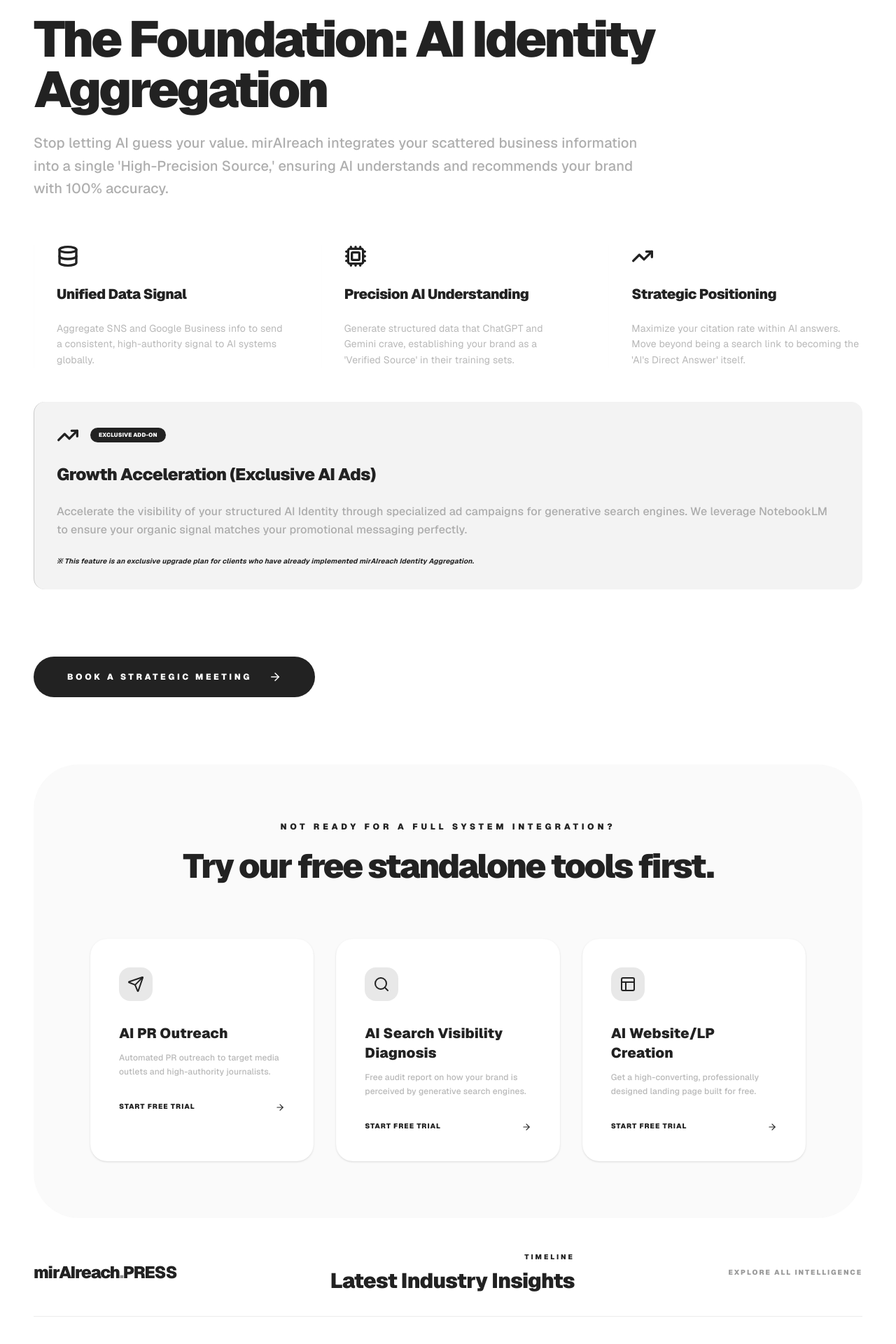
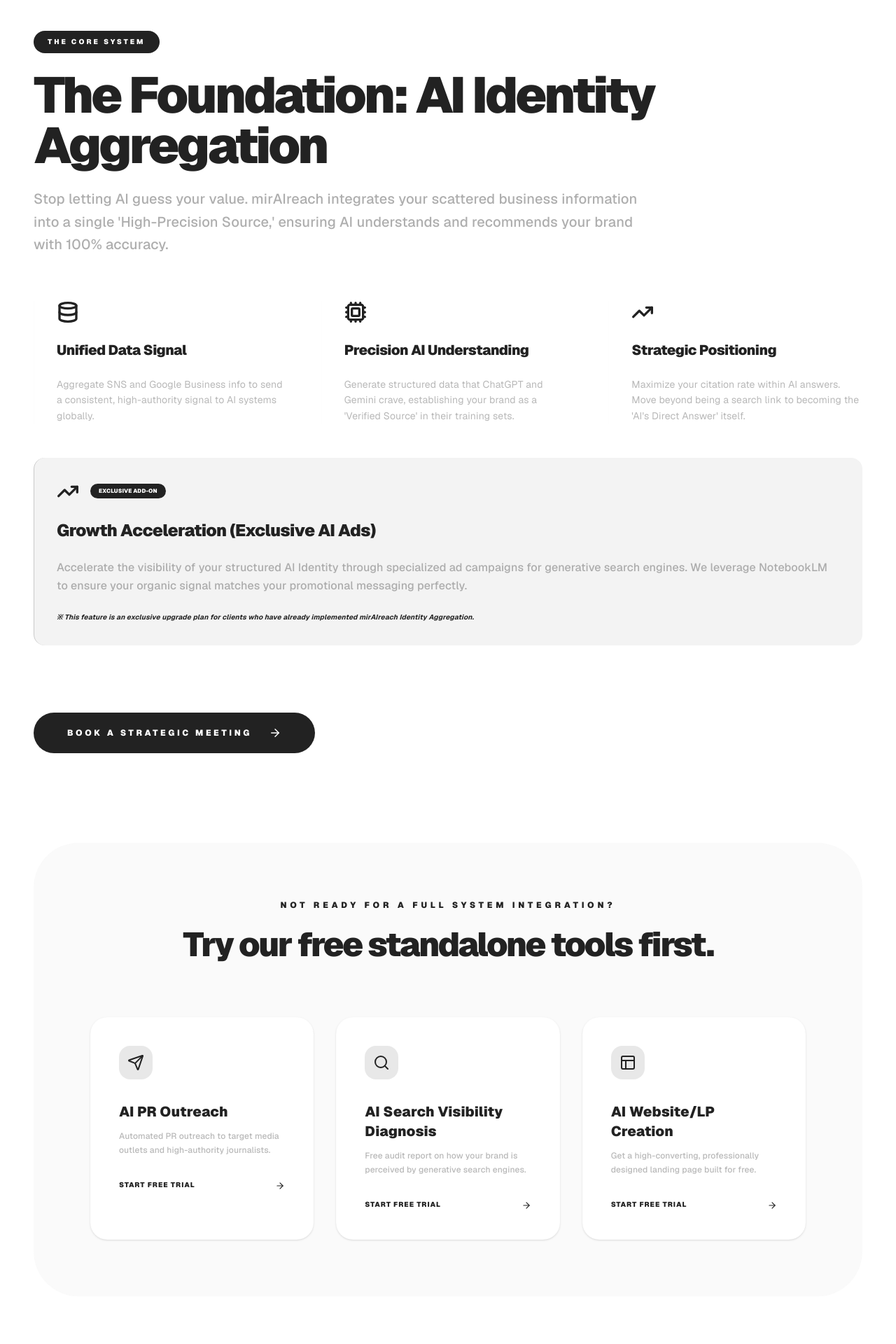
Before and after one commit to akiohjp/miraireach-platform, a Next.js app: page / in a window 1280 px wide. Shown: the part 840-2760 px from the top of the page at 70% size. Built offline with nearby package versions, Linux system fonts and the light colour scheme; no server answers; the database is empty.

Commit message:
Fix: Remove huge gap below sidebar and adjust section spacing

```diff
--- a/src/components/HomeClient.tsx
+++ b/src/components/HomeClient.tsx
@@ -73,9 +73,9 @@ export default function HomeClient({ articles, featured, latestInsights, trendin
       <div className="mx-auto max-w-7xl px-6 py-8 md:px-12">
         <Header showNav={true} />
 
-        <main className="mt-12 space-y-12 pb-24">
+        <main className="mt-12 pb-24">
           {/* 1. HERO SECTION (PR TIMES Style) */}
-          <section className="grid gap-12 lg:grid-cols-3">
+          <section className="grid gap-12 lg:grid-cols-3 items-start pb-16">
             <div className="lg:col-span-2">
               <article className="group relative h-[450px] overflow-hidden rounded-3xl lg:h-[600px] shadow-sm">
                 <Link href={featured ? `/articles/${featured.id}` : "#"}>
@@ -181,7 +181,7 @@ export default function HomeClient({ articles, featured, latestInsights, trendin
           </section>
 
           {/* 2. THE FOUNDATION: AI IDENTITY AGGREGATION (CORE SYSTEM) */}
-          <section className="space-y-16 pb-12">
+          <section className="space-y-16 py-16">
             <div className="max-w-4xl space-y-6">
               <div className="inline-flex items-center gap-3 rounded-full bg-foreground text-background px-5 py-2 text-[10px] font-black uppercase tracking-[0.3em]">
                 {isAr ? "النظام الأساسي" : "The Core System"}
@@ -267,7 +267,7 @@ export default function HomeClient({ articles, featured, latestInsights, trendin
           </section>
 
           {/* 3. THREE FREE SERVICES (STANDALONE TOOLS) */}
-          <section className="space-y-20 bg-muted/5 rounded-[4rem] p-12 md:p-20 border border-line/5">
+          <section className="space-y-20 bg-muted/5 rounded-[4rem] p-12 md:p-20 border border-line/5 my-16">
             <div className="text-center space-y-6 max-w-3xl mx-auto">
               <p className="text-xs font-black uppercase tracking-[0.4em] text-primary">
                 {isAr ? "هل أنت غير مستعد للتكامل الكامل؟" : "Not ready for a full system integration?"}
@@ -332,7 +332,7 @@ export default function HomeClient({ articles, featured, latestInsights, trendin
           </section>
 
           {/* 4. LATEST NEWS TIMELINE */}
-          <section className="space-y-8">
+          <section className="space-y-8 pt-16">
             <header className="mb-10 flex items-center justify-between border-b border-line pb-8">
               <Link href="/" className="inline-block text-2xl font-black tracking-tighter text-foreground">
                 mirAIreach<span className="opacity-50">.</span>PRESS
```
